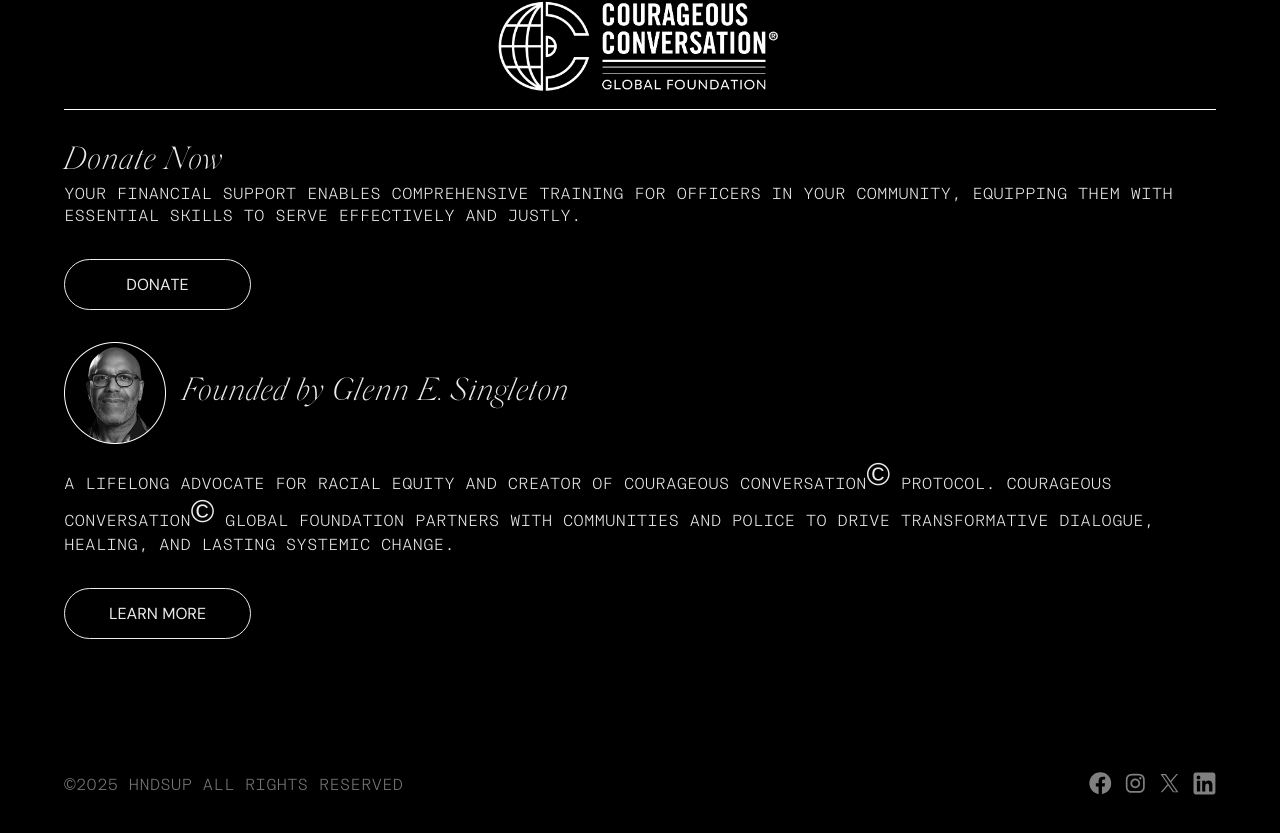
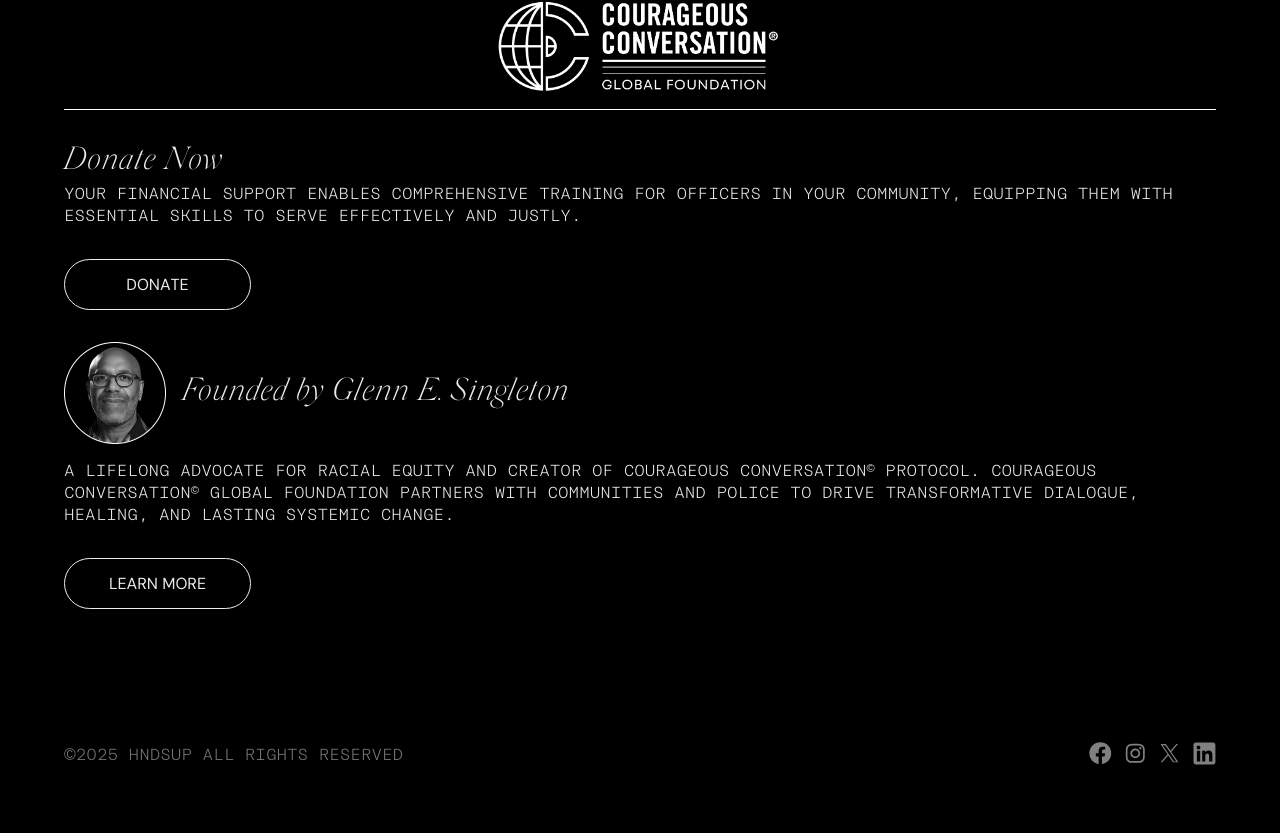
Before and after one commit to davidngoliath/hndsup, a Next.js app: page / in a window 1280 px wide. Shown: the part 8257-9090 px from the top of the page. After the commit the page ends 9062 px from the top, so only its background shows below. Built offline with nearby package versions, Linux system fonts and the light colour scheme.

Commit message:
copyright fix

```diff
--- a/src/app/styles/components/takeaction.module.css
+++ b/src/app/styles/components/takeaction.module.css
@@ -317,7 +317,7 @@
 
 .copyright {
     font-family: Arial, Helvetica, sans-serif !important;
-    font-size: 0.7rem;
+    font-size: 0.7rem!important;
     top: -4px;
     position: relative;
   }
```
